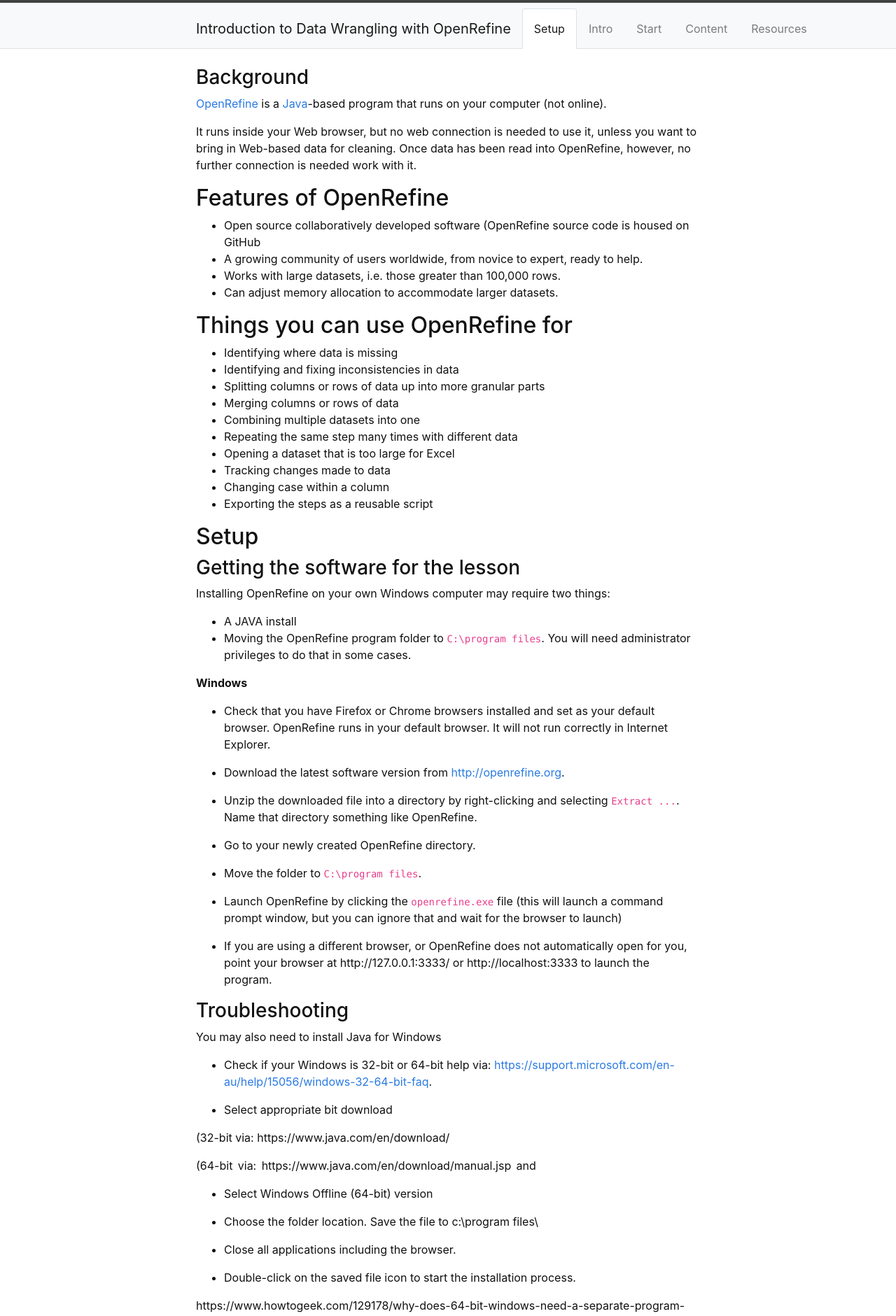
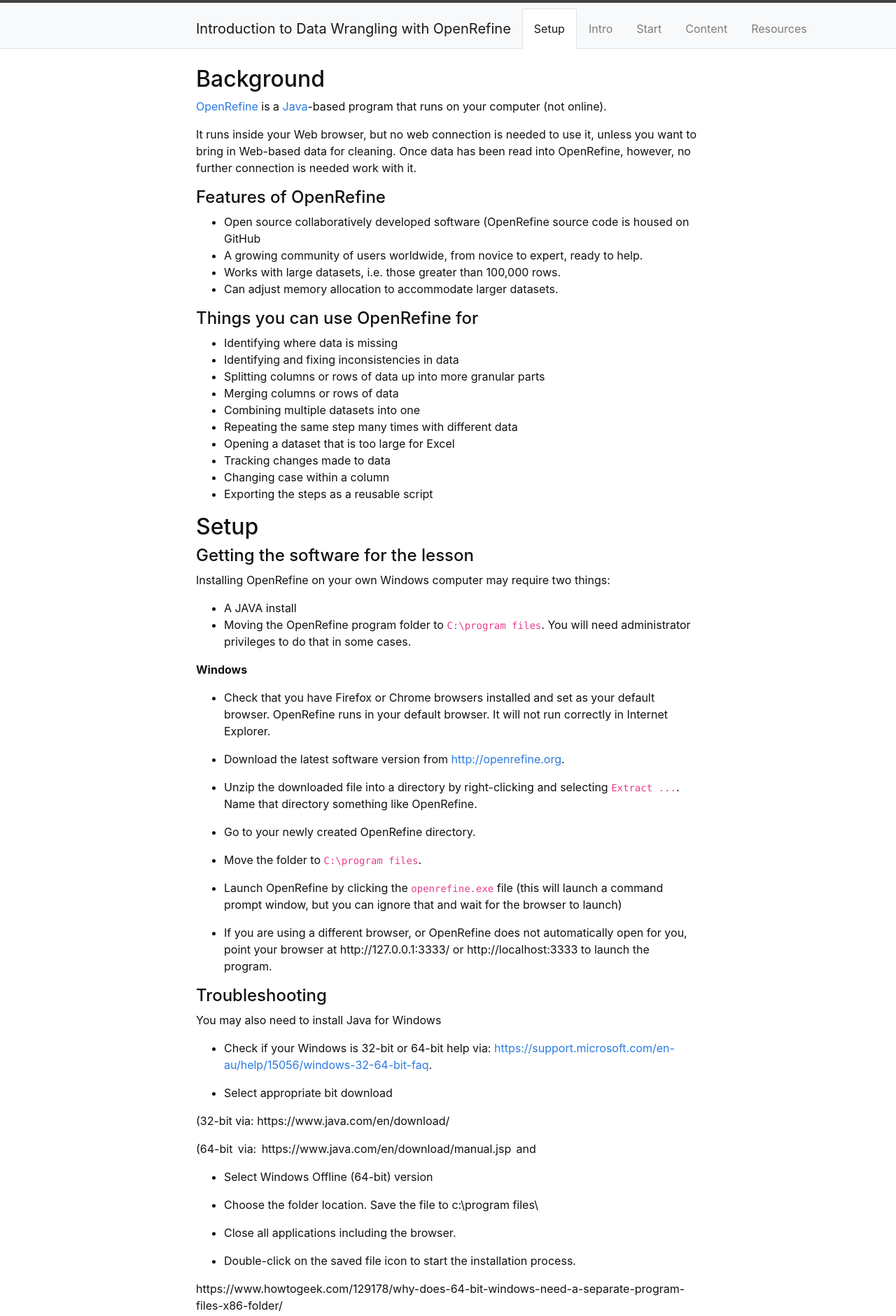
Before and after one commit to GULibrarySandbox/intro-data-wrangle, a Jekyll site: the page built from content/0-setup.md, in a window 1280 px wide. Shown: the top 1881 px of the page at 70% size. Built offline with Jekyll 4.4.1, drawn with Linux system fonts in a browser that asks for light colours.

```diff
--- a/content/0-setup.md
+++ b/content/0-setup.md
@@ -3,20 +3,20 @@ title: Setup
 nav: true
 ---
 
-### Background
+## Background
 
 [OpenRefine](http://openrefine.org) is a [Java](https://www.java.com/en/)-based program that runs on your computer (not online).
 
 It runs inside your Web browser, but no web connection is needed to use it, unless you want to bring in Web-based data for cleaning. Once data has been read into OpenRefine, however, no further connection is needed work with it.
 
-## Features of OpenRefine
+#### Features of OpenRefine
 
 - Open source collaboratively developed software (OpenRefine source code is housed on GitHub
 - A growing community of users worldwide, from novice to expert, ready to help.
 - Works with large datasets, i.e. those greater than 100,000 rows.
 - Can adjust memory allocation to accommodate larger datasets.
 
-## Things you can use OpenRefine for
+#### Things you can use OpenRefine for
 
 - Identifying where data is missing
 - Identifying and fixing inconsistencies in data
@@ -31,7 +31,7 @@ It runs inside your Web browser, but no web connection is needed to use it, unle
 
 ## Setup
 
-### Getting the software for the lesson
+#### Getting the software for the lesson
 
 Installing OpenRefine on your own Windows computer may require two things:
 
@@ -54,7 +54,7 @@ Installing OpenRefine on your own Windows computer may require two things:
 
 - If you are using a different browser, or OpenRefine does not automatically open for you, point your browser at http://127.0.0.1:3333/ or http://localhost:3333 to launch the program.
 
-### Troubleshooting
+#### Troubleshooting
 
 You may also need to install Java for Windows
 
@@ -76,14 +76,14 @@ You may also need to install Java for Windows
 
 https://www.howtogeek.com/129178/why-does-64-bit-windows-need-a-separate-program-files-x86-folder/
 
-### Getting the data for the lesson
+#### Getting the data for the lesson
 
 Download the `QLDtrafficAccidentsOpenDataVer1.csv` dataset from this [website](https://research-storage.griffith.edu.au/owncloud/index.php/s/NphyCS2OvSIZe8E)
 to your **Downloads** folder. We will then import that data into OpenRefine.
 
 Alternately, when you launch OpenRefine, you can import the data directly from a Web address using this link [https://raw.githubusercontent.com/stapletonsl/ClassData2020/master/QLDtrafficAccidentsOpenDataVer1.csv](https://raw.githubusercontent.com/stapletonsl/ClassData2020/master/QLDtrafficAccidentsOpenDataVer1.csv)
 
-### Getting help
+#### Getting help
 
 **Online**
 
```
